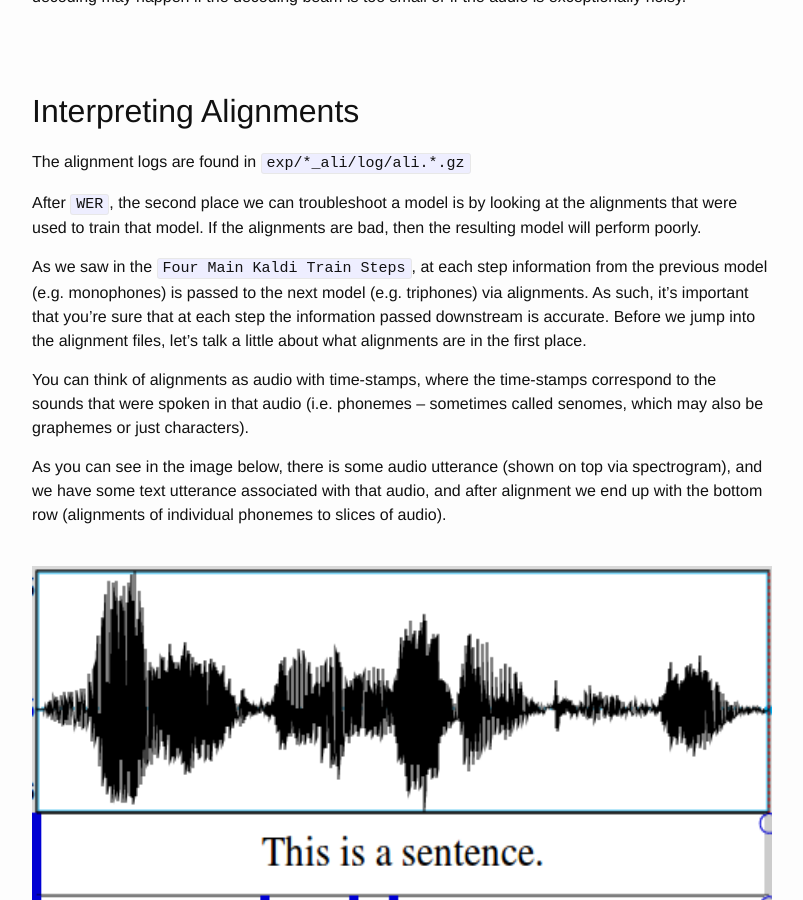
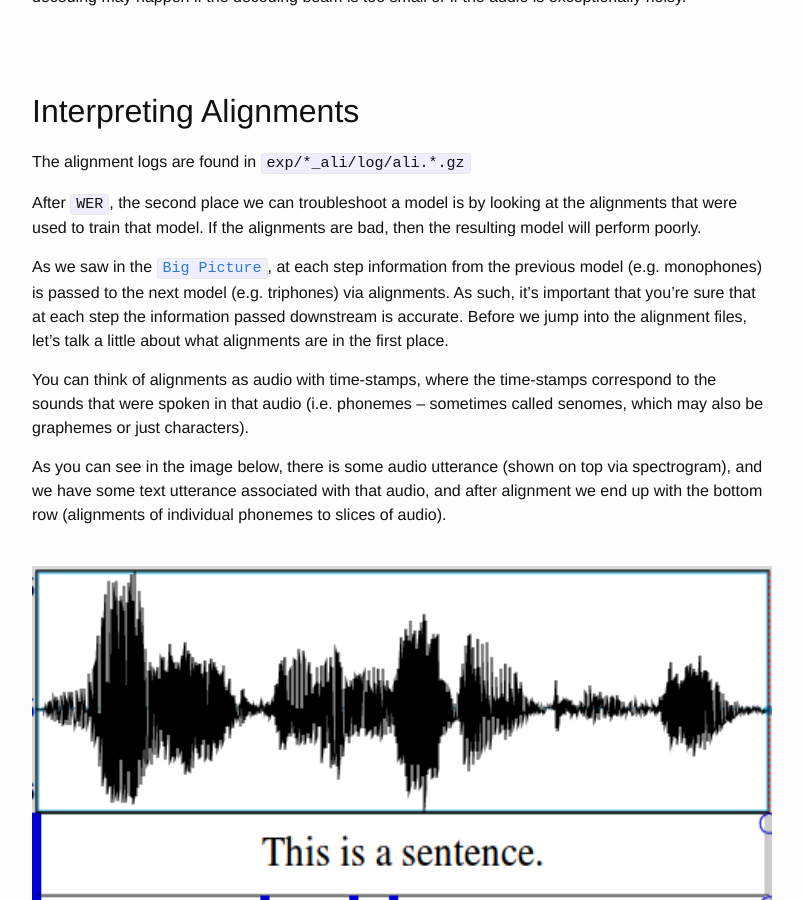
Before and after one commit to JRMeyer/jrmeyer.github.io, a Jekyll site: the page built from _posts/2019-08-17-Kaldi-troubleshooting.markdown, in a window 1280 px wide and 900 px high, scrolled down 9411 px. Shown: the whole window, without its empty margins (238-1041 px from the left). Built offline with Jekyll 4.4.1, drawn with Linux system fonts in a browser that asks for light colours; comment, search, counter and statistics services are not loaded.

Commit message:
linking-to-section

```diff
--- a/_posts/2019-08-17-Kaldi-troubleshooting.markdown
+++ b/_posts/2019-08-17-Kaldi-troubleshooting.markdown
@@ -322,7 +322,7 @@
 
 After `WER`, the second place we can troubleshoot a model is by looking at the alignments that were used to train that model. If the alignments are bad, then the resulting model will perform poorly.
 
-As we saw in the `Four Main Kaldi Train Steps`, at each step information from the previous model (e.g. monophones) is passed to the next model (e.g. triphones) via alignments. As such, it’s important that you’re sure that at each step the information passed downstream is accurate. Before we jump into the alignment files, let’s talk a little about what alignments are in the first place.
+As we saw in the [`Big Picture`](#big-picture), at each step information from the previous model (e.g. monophones) is passed to the next model (e.g. triphones) via alignments. As such, it’s important that you’re sure that at each step the information passed downstream is accurate. Before we jump into the alignment files, let’s talk a little about what alignments are in the first place.
 
 You can think of alignments as audio with time-stamps, where the time-stamps correspond to the sounds that were spoken in that audio (i.e. phonemes – sometimes called senomes, which may also be graphemes or just characters).
 
```
